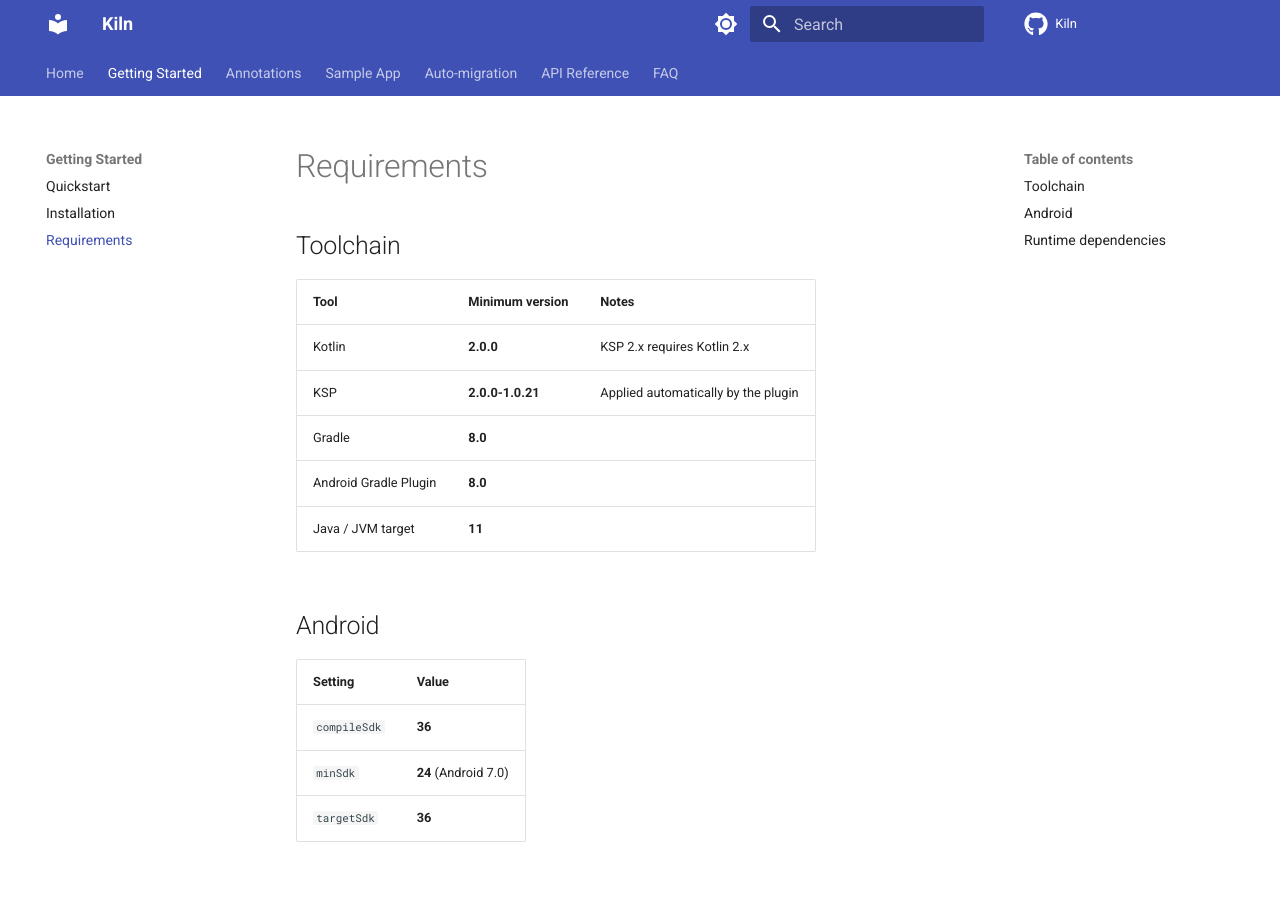
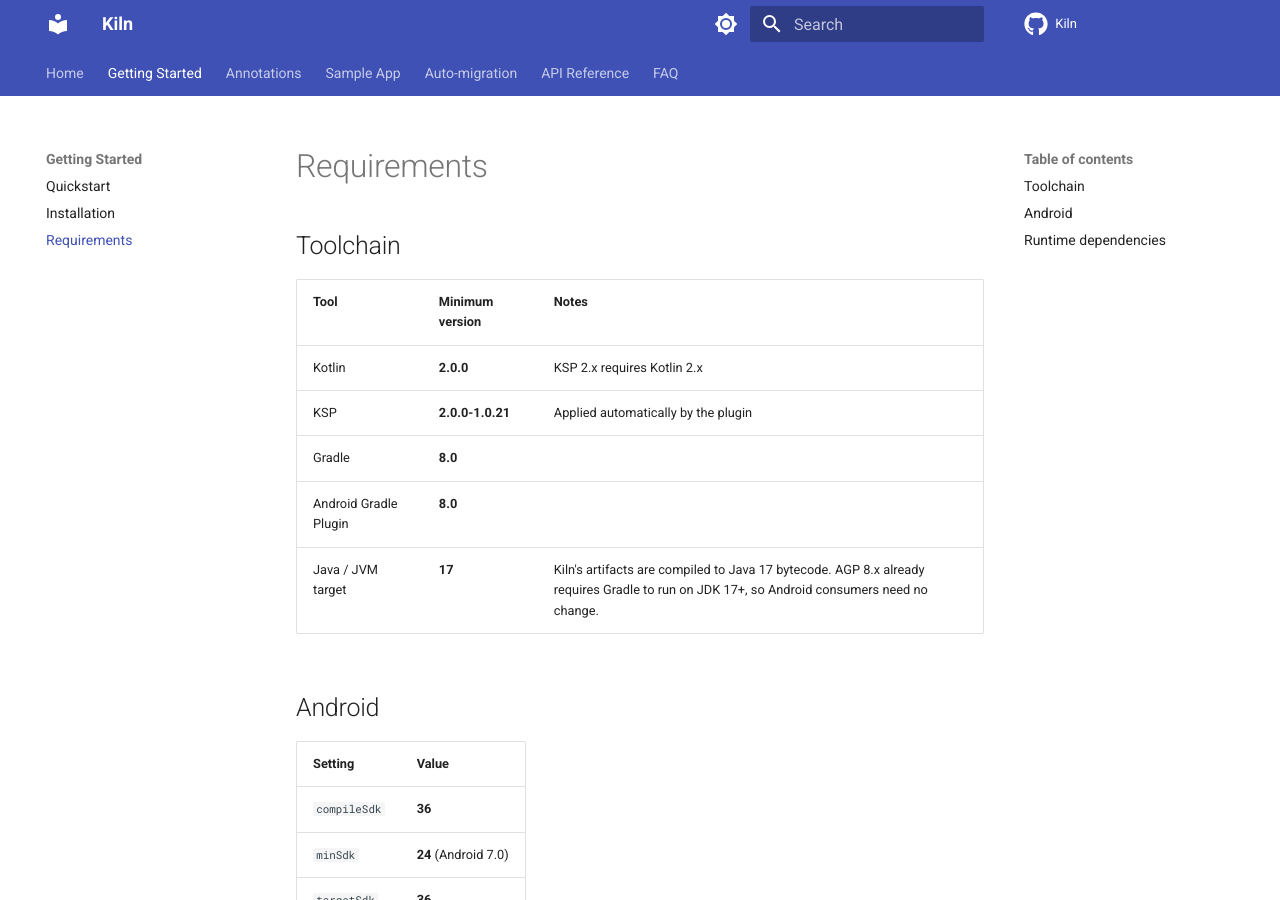
Before and after one commit to sufarook/Kiln, an MkDocs documentation site: the page built from docs/src/getting-started/requirements.md, in a window 1280 px wide and 900 px high. Built offline with MkDocs 1.6.1 and Material for MkDocs 9.7.7, drawn with Linux system fonts in a browser that asks for light colours; comment, search, counter and statistics services are not loaded.

Commit message:
fix: pin all published modules to Java 17 for reproducible bytecode
None of annotations, runtime, processor, or gradle-plugin pinned a JVM
target, so their published class-file version silently followed
whichever JDK happened to run the build — Java 22 locally, Java 17 on
CI. 1.0.0-alpha02 already shipped as Java 17 bytecode purely because CI
built it, but that was incidental, not guaranteed, and contradicted the
docs' stated minimum of Java 11.

Add jvmToolchain(17) to all four published modules. 17 is a safe floor:
AGP 8.x already requires Android consumers to run Gradle on JDK 17+, so
this costs Android users nothing. Bump sample-android off its stale
jvmToolchain(11)/VERSION_11, which would no longer be able to consume
the pinned bytecode, and pin sample-shared and the consumer-smoke
fixture to the same target so CI catches any future regression.

Verified by inspecting the actual published jars: all four now emit
class-file version 0x3d (Java 17) regardless of build-machine JDK.

Update requirements.md from Java 11 to 17 to match.

```diff
--- a/docs/src/getting-started/requirements.md
+++ b/docs/src/getting-started/requirements.md
@@ -8,7 +8,7 @@
 | KSP | **2.0.0-1.0.21** | Applied automatically by the plugin |
 | Gradle | **8.0** | |
 | Android Gradle Plugin | **8.0** | |
-| Java / JVM target | **11** | |
+| Java / JVM target | **17** | Kiln's artifacts are compiled to Java 17 bytecode. AGP 8.x already requires Gradle to run on JDK 17+, so Android consumers need no change. |
 
 ## Android
 
```
Also changed, not shown: 7 other files.
